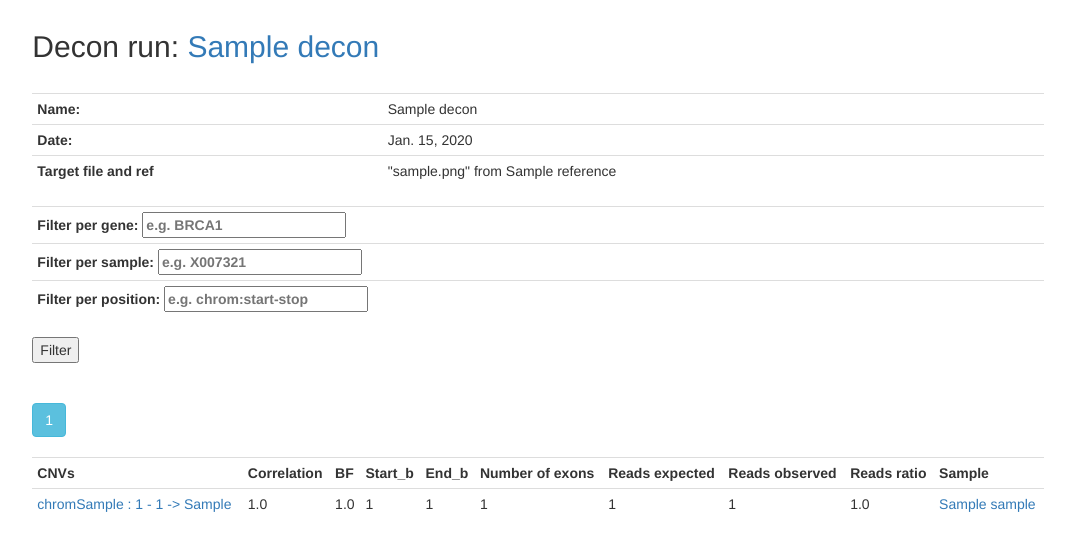
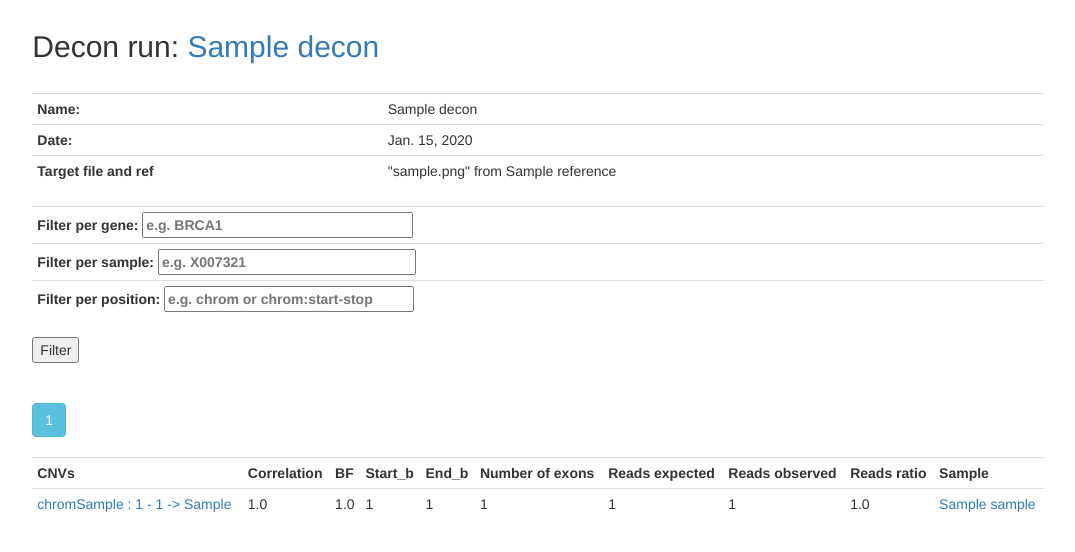
Before and after one commit to eastgenomics/Genetics_Ark, a Django app: page /decon/1/ in a window 1280 px wide. Shown: the part 50-602 px from the top of the page, without its empty margins (201-1276 px from the left). Run offline with Django 3.2, Linux system fonts and the light colour scheme; tables that the repository leaves empty hold one stand-in row (values such as "Sample post"); lists and menus that the app fills with data are empty; parts of the project's set-up code (start-up, migrations or seed data) failed here and were passed over; some libraries are stand-ins or nearby versions.

Commit message:
can look per chromosome now

```diff
--- a/genetics_ark/forms.py
+++ b/genetics_ark/forms.py
@@ -39,7 +39,7 @@ class CommentForm(forms.Form):
 
 
 class SearchGeneForm(forms.Form):
-    gene = forms.CharField(widget = forms.TextInput(attrs={'placeholder': 'e.g. BRCA1'}), required = False)
+    gene = forms.CharField(widget = forms.TextInput(attrs={'placeholder': 'e.g. BRCA1', 'style': 'width:271px'}), required = False)
 
     def clean(self):
         name = self.cleaned_data['gene']
@@ -55,7 +55,7 @@ class SearchGeneForm(forms.Form):
 
 
 class SearchSampleForm(forms.Form):
-    sample = forms.CharField(widget = forms.TextInput(attrs={'placeholder': 'e.g. X007321'}), required = False)
+    sample = forms.CharField(widget = forms.TextInput(attrs={'placeholder': 'e.g. X007321', 'style': 'width:258px'}), required = False)
 
     def clean(self):
         sample_name = self.cleaned_data['sample']
@@ -71,20 +71,23 @@ class SearchSampleForm(forms.Form):
 
 
 class SearchPositionForm(forms.Form):
-    position = forms.CharField(widget = forms.TextInput(attrs={'placeholder':'e.g. chrom:start-stop'}), required = False)
+    position = forms.CharField(widget = forms.TextInput(attrs={'placeholder':'e.g. chrom or chrom:start-stop', 'style': 'width:250px'}), required = False)
 
     def clean(self):
         position = self.cleaned_data['position']
 
         if position:
-            if (":" in position and "-" not in position) or (":" not in position and "-" in position):
-                raise forms.ValidationError("Invalid input: not respecting the right format for entering genomic coordinates e.g. chrom:start-stop")
+            if position.isdigit():
+                chrom = position
+                if int(chrom) >= 1 and int(chrom) <= 22:
+                    return chrom
 
-            elif " " in position:
-                position = position.split()
-                chrom = position[0]
-                start = position[1]
-                stop  = position[2]
+                else:
+                    raise forms.ValidationError("Invalid input: not between 1-22")
+
+            elif position.upper() == "X" or position.upper() == "Y":
+                chrom = position
+                return chrom
 
             elif ":" in position and "-" in position:
                 chrom = position.split(":")[0]
@@ -92,7 +95,7 @@ class SearchPositionForm(forms.Form):
                 stop = position.split(":")[1].split("-")[1]
 
             else:
-                raise forms.ValidationError('Invalid input: not respecting the right format for entering genomic coordinates e.g. chrom:start-stop')
+                raise forms.ValidationError('Invalid input: not respecting the right format e.g. chrom or chrom:start-stop')
 
             try:
                 start = int(start)
--- a/genetics_ark/templates/genetics_ark/decon_view.html
+++ b/genetics_ark/templates/genetics_ark/decon_view.html
@@ -1,7 +1,6 @@
 {% extends 'base.html' %}
 
 {% load humanize %}
-{% load order_cnv %}
 
 {% block body_block %}
 
@@ -63,7 +62,7 @@
 
 <br>
 
-{% if filter_gene or filter_sample or filter_position %}
+{% if filter_gene or filter_sample or filter_position or filter_chrom %}
   {% if results %}
     <h4>Filtering for:</h4>
   {% else %}
@@ -80,6 +79,10 @@
 
       {% if filter_position %}
         <li>chrom{{ filter_position.0 }}:{{ filter_position.1 }}-{{ filter_position.2 }}</li>
+      {% endif %}
+
+      {% if filter_chrom %}
+        <li>chrom{{ filter_chrom }}</li>
       {% endif %}
     </ul>
 {% endif %}
--- a/genetics_ark/views.py
+++ b/genetics_ark/views.py
@@ -1024,7 +1024,11 @@ def decon_view(request, Decon_id):
                 context_dict["filter_sample"] = sample
 
             if position:
-                context_dict["filter_position"] = position
+                if isinstance(position, tuple):
+                    context_dict["filter_position"] = position
+
+                else:
+                    context_dict["filter_chrom"] = position.upper()
 
             # the search doesn't give any results
             if not decon_analysis:
@@ -1063,7 +1067,7 @@ def decon_view(request, Decon_id):
     return render(request, "genetics_ark/decon_view.html", context_dict)
 
 
-def filter_cnvs(request, decon, gene = "", sample = "", position = ""):
+def filter_cnvs(request, decon, gene = None, sample = None, position = None):
     """ filter cnvs
 
     Models:
@@ -1114,12 +1118,16 @@ def filter_cnvs(request, decon, gene = "", sample = "", position = ""):
         cnvs_sample = Models.CNV.objects.none()
 
     # looking for cnvs at that position
-    if position != "":
-        chrom = position[0]
-        start = position[1]
-        stop = position[2]
+    if position:
+        if isinstance(position, tuple):
+            chrom = position[0]
+            start = position[1]
+            stop = position[2]
 
-        cnvs_position = Models.CNV.objects.filter(chrom__exact = chrom, start__lte = stop, end__gte = start, deconanalysis__decon_id__exact = decon)
+            cnvs_position = Models.CNV.objects.filter(chrom__exact = chrom, start__lte = stop, end__gte = start, deconanalysis__decon_id__exact = decon)
+
+        else:
+            cnvs_position = Models.CNV.objects.filter(chrom__exact = position, deconanalysis__decon_id__exact = decon)
 
     else:
         cnvs_position = Models.CNV.objects.none()
```
